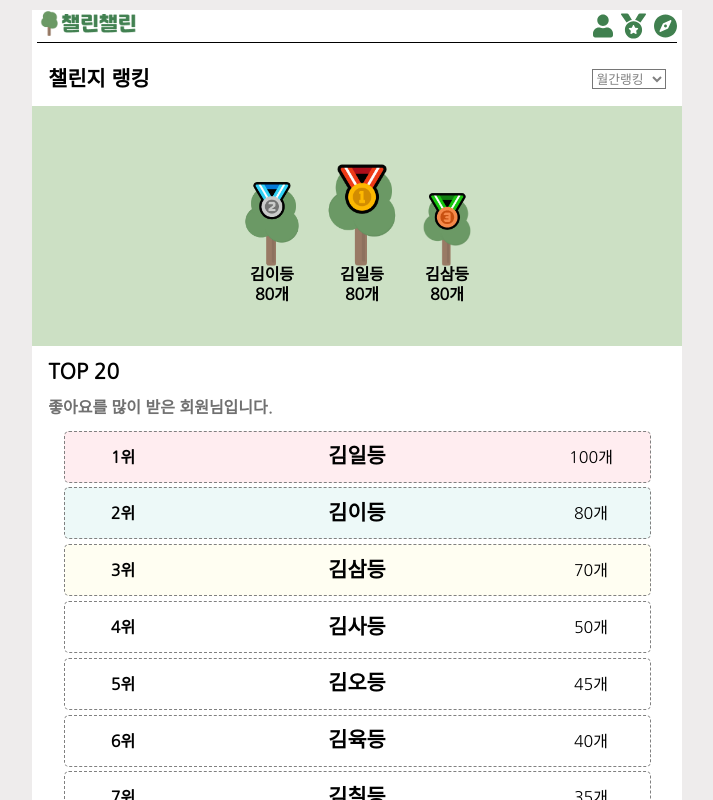
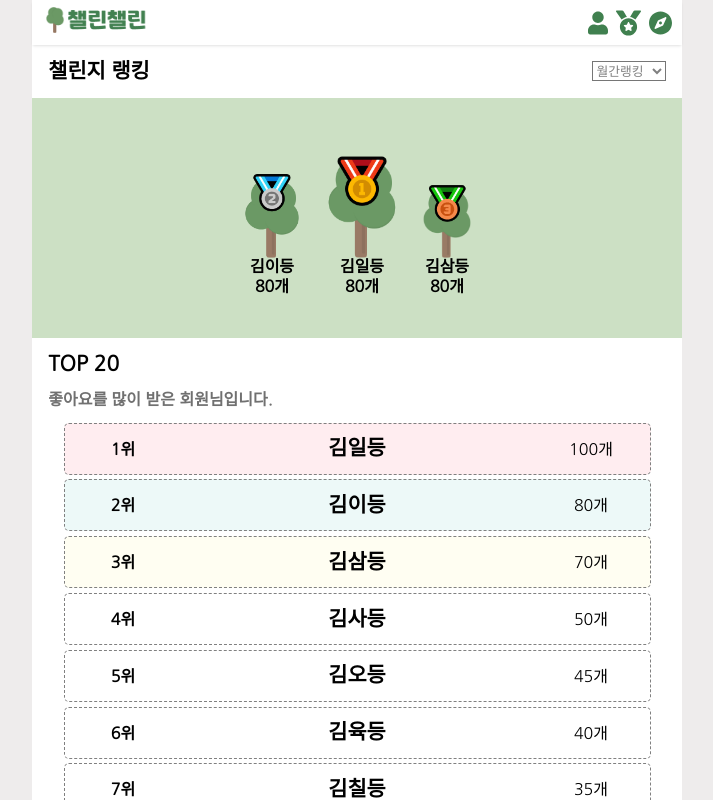
Before and after one commit to challen-challen/Frontend, a React (Create React App) app: page /ranking in a window 1280 px wide. Shown: the top 800 px of the page, without its empty margins (283-996 px from the left). Built offline with nearby package versions, Linux system fonts and the light colour scheme; a web font is replaced by a local one.

Commit message:
fix: header

```diff
--- a/src/components/Header.css
+++ b/src/components/Header.css
@@ -1,11 +1,12 @@
 .header{
+    width: 100%;
+    height: 45px;
     display: flex;
     justify-content: space-between;
     align-items: center;
-    margin: 10px 5px;
-    border-bottom: 1px solid;
+    box-shadow: 0 2px 3px -1px rgba(0, 0, 0, 0.1), 0 1px 2px -1px rgba(0, 0, 0, 0.06);
 }
 
 .header img{
-    width : 100px;
+    width : 105px;
 }
--- a/src/components/Header.js
+++ b/src/components/Header.js
@@ -6,11 +6,11 @@ import {Link} from 'react-router-dom';
 function header() {
     return (
         <div className="header">
-            <Link to="/"><img src="/images/logo.png" alt="logo" /></Link>
+            <Link to="/"><img src="/images/logo.png" alt="logo" style={{marginLeft: '10px'}}/></Link>
             <div className="header_icon">
             <Link to="/mypage"><FontAwesomeIcon icon={faUser} size="2x" style={{marginLeft:'8px', color:"#40804F" ,width:'20px'}}/></Link>
              <Link to="/ranking"><FontAwesomeIcon icon={faMedal} size="2x"  style={{marginLeft:'8px', color:"#40804F",width:'25px' }}/></Link>
-            <Link to="/challenge/all"><FontAwesomeIcon icon={faCompass} size="2x"  style={{marginLeft:'8px', color:"#40804F",width:'23px'}}/></Link>
+            <Link to="/challenge/all"><FontAwesomeIcon icon={faCompass} size="2x"  style={{marginLeft:'8px', marginRight:'10px',color:"#40804F",width:'23px'}}/></Link>
             </div>
         </div>
     )
```
